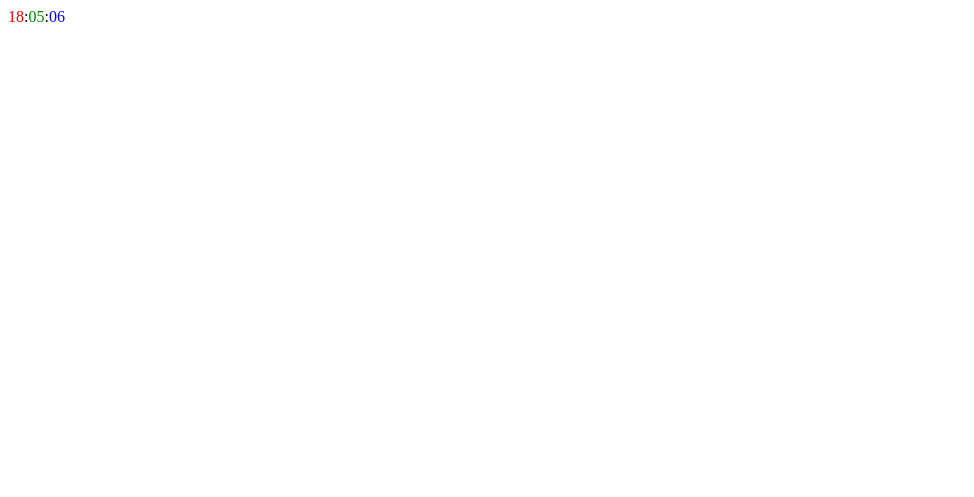
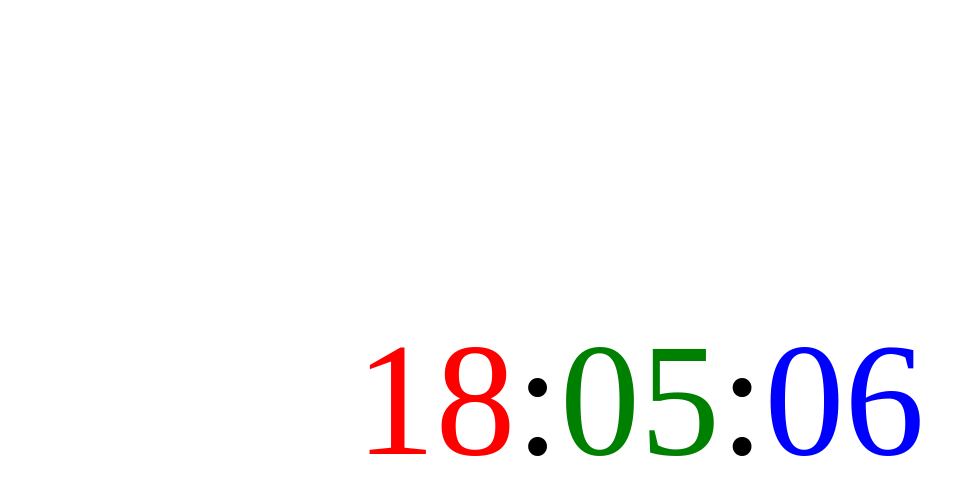
Before and after one commit to iketari/frontend-101-project, a website: page clock/clock.html in a window 1280 px wide. Shown: the whole page, without its empty margins (0-974 px from the left). Drawn offline with Linux system fonts and the light colour scheme.

Commit message:
inside the div and centered

```diff
--- a/clock/clock.html
+++ b/clock/clock.html
@@ -4,6 +4,13 @@
   <title>Часики с использованием "setInterval"</title>
   <meta charset="utf-8">
    <style>
+    .clock {
+      position: fixed;
+      top: 50%;
+      left: 50%;
+      transform: translate(-50%, -50%);
+      font-size: 10em;
+    }
     span#hh {
       color: red;
     }
@@ -16,6 +23,9 @@
   </style>
 </head>
 <body>
+  <div class="clock">
+    <span id='hh'>hh</span>:<span id='min'>min</span>:<span id='sec'>sec</span>
+  </div>
   <script src="clock.js"></script>
   <script>
     var clock = new Clock();
--- a/clock/clock.js
+++ b/clock/clock.js
@@ -24,7 +24,10 @@ Clock.prototype._render = function () {
     sec = '0' + sec;
   }
 
-  document.body.innerHTML = "<span id='hh'>" + hh + "</span>:<span id='min'>" + min + "</span>:<span id='sec'>" + sec + "</span>";
+  document.getElementById('hh').innerHTML = hh;
+  document.getElementById('min').innerHTML = min;
+  document.getElementById('sec').innerHTML = sec;
+
 };
 
 Clock.prototype.start = function() {
```
